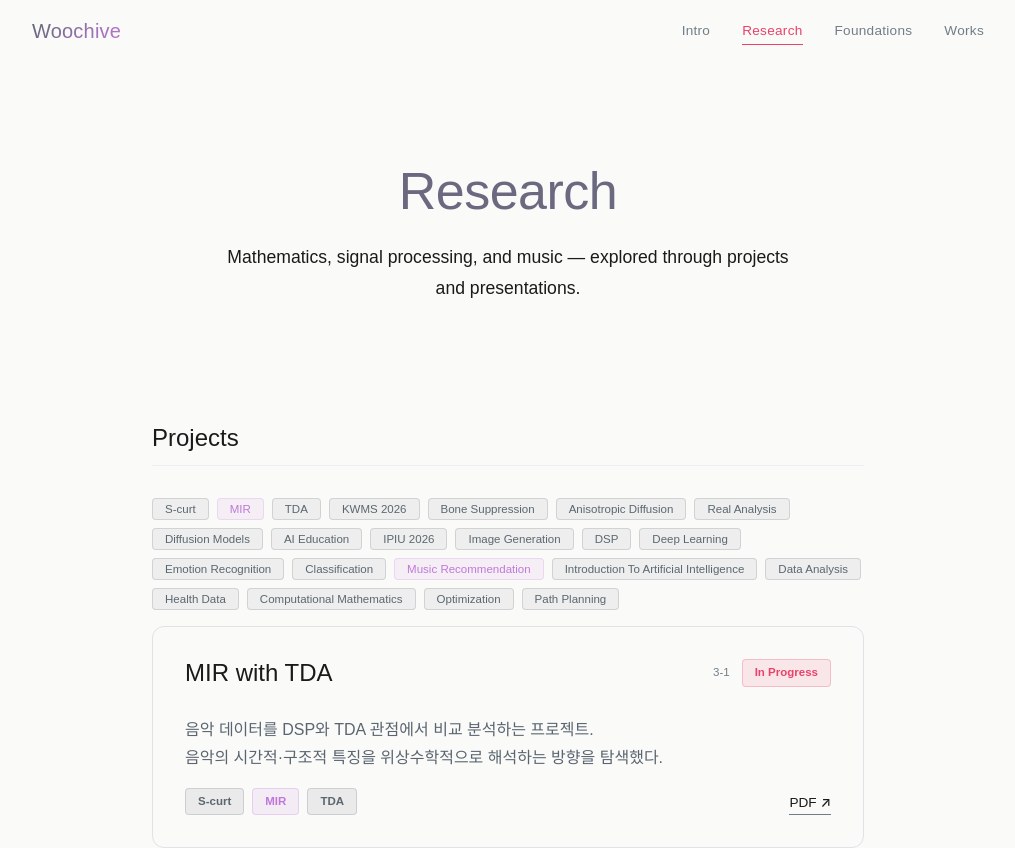
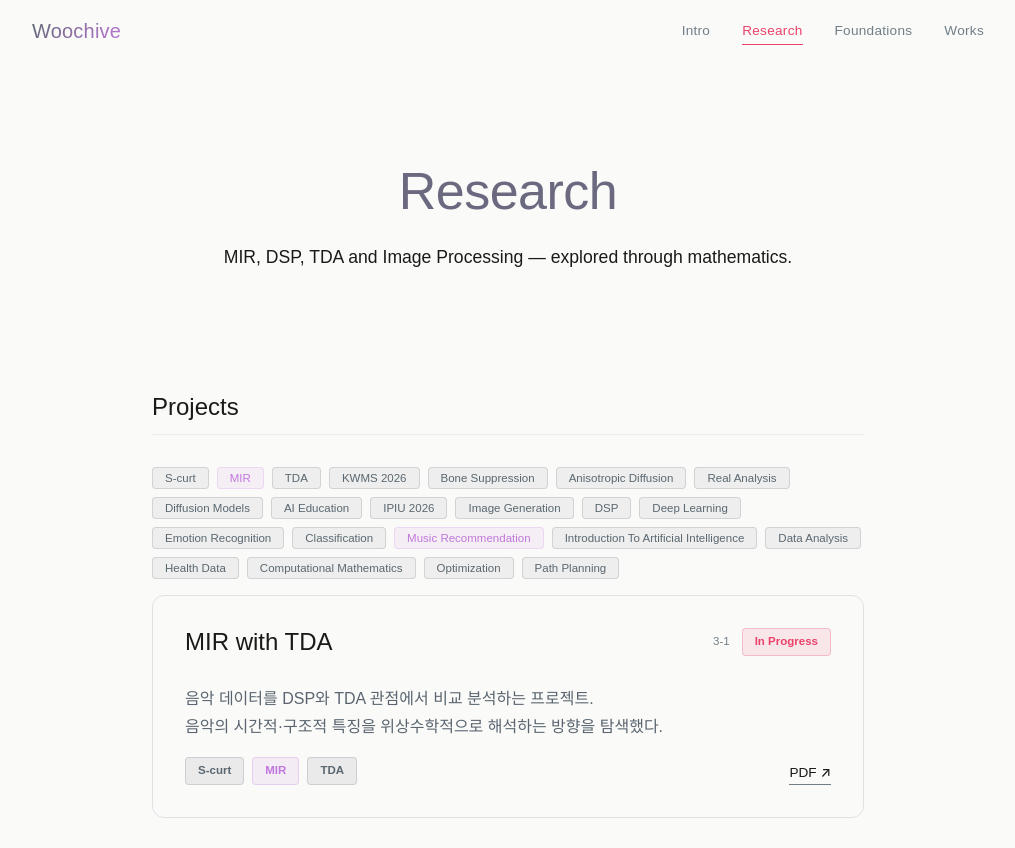
Before and after one commit to sonluos/woochive, a React (Vite) app: page /research in a window 1280 px wide. Shown: the top 848 px of the page, without its empty margins (132-1147 px from the left). Built offline with nearby package versions, Linux system fonts and the light colour scheme.

Commit message:
content: update research subtitle

```diff
--- a/src/pages/Research.tsx
+++ b/src/pages/Research.tsx
@@ -48,8 +48,7 @@ export default function Research() {
       <section className="research__header container">
         <h1 className="research__title" style={{ color: titleColor }}>Research</h1>
         <p className="research__desc">
-          Mathematics, signal processing, and music — explored through
-          projects and presentations.
+          MIR, DSP, TDA and Image Processing — explored through mathematics.
         </p>
       </section>
 
```
